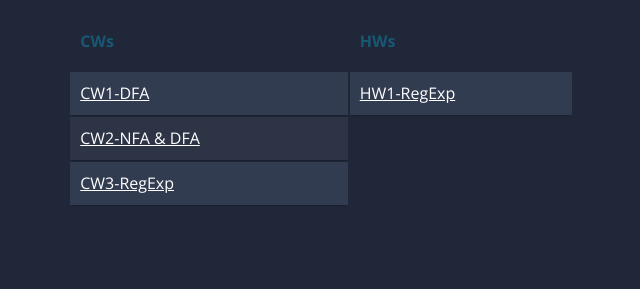
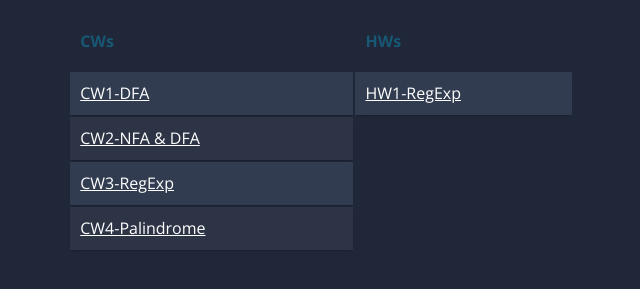
Before and after one commit to merveyavuz/Automata, a plain HTML site: page index.html in a window 1280 px wide. Shown: the part 163-452 px from the top of the page, without its empty margins (319-959 px from the left). Drawn offline with nearby package versions, Linux system fonts and the light colour scheme.

Commit message:
Update index.html

```diff
--- a/index.html
+++ b/index.html
@@ -127,6 +127,10 @@ h2 a {
 			<td><a href="https://merveyavuz.github.io/Automata/RegExp.html" style="color:white" rel="nofollow">CW3-RegExp</a></td>
 
 		</tr>
+		<tr>
+			<td><a href="https://merveyavuz.github.io/Automata/CW4.html" style="color:white" rel="nofollow">CW4-Palindrome</a></td>
+
+		</tr>
 
 	</tbody>
 </table>
```
